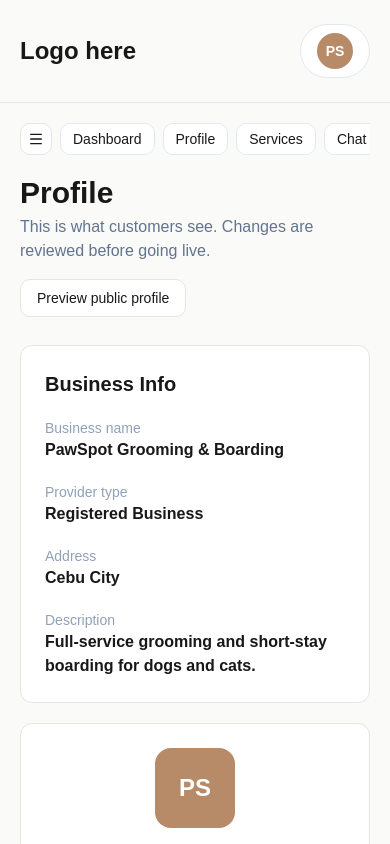
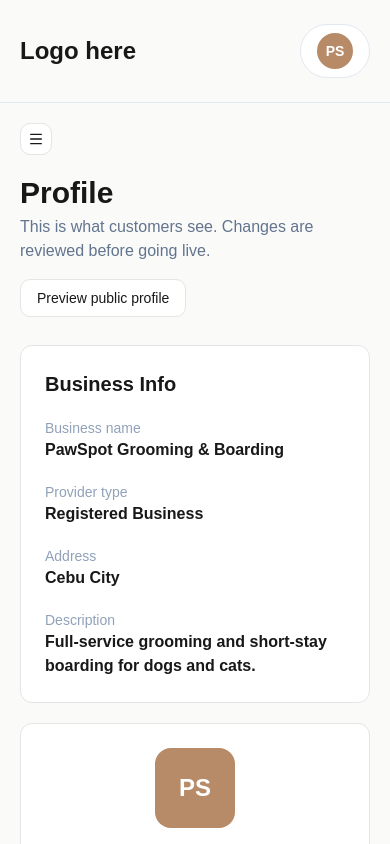
Before and after one commit to GarudaKurt/Aspen, a Next.js app: page /tenant-dashboard/profile in a window 390 px wide. Shown: the top 844 px of the page. Built offline with nearby package versions, Linux system fonts and the light colour scheme.

Commit message:
Simplify mobile dashboard navigation

```diff
--- a/src/features/tenant-dashboard/components/dashboard-shell.tsx
+++ b/src/features/tenant-dashboard/components/dashboard-shell.tsx
@@ -37,26 +37,17 @@ export function MobileDashboardNav() {
   const { open, setOpen } = useSidebar();
 
   return (
-    <div className="mb-5 flex gap-2 overflow-x-auto lg:hidden">
-      <Button variant="outline" size="icon" aria-label={open ? "Close menu" : "Open menu"} aria-expanded={open} onClick={() => setOpen(!open)}>
+    <div className="mb-5 flex lg:hidden">
+      <Button
+        type="button"
+        variant="outline"
+        size="icon"
+        aria-label={open ? "Close menu" : "Open menu"}
+        aria-expanded={open}
+        onClick={() => setOpen(!open)}
+      >
         <Menu />
       </Button>
-      {[
-        "Dashboard",
-        "Profile",
-        "Services",
-        "Chat",
-        "Notifications",
-        "Calendar",
-      ].map((item) => (
-        <Link
-          key={item}
-          href={`/tenant-dashboard/${item === "Dashboard" ? "" : item.toLowerCase()}`}
-          className="inline-flex h-8 shrink-0 items-center rounded-lg border border-slate-200 bg-white px-3 text-sm font-medium hover:bg-slate-50"
-        >
-          {item}
-        </Link>
-      ))}
     </div>
   );
 }
```
